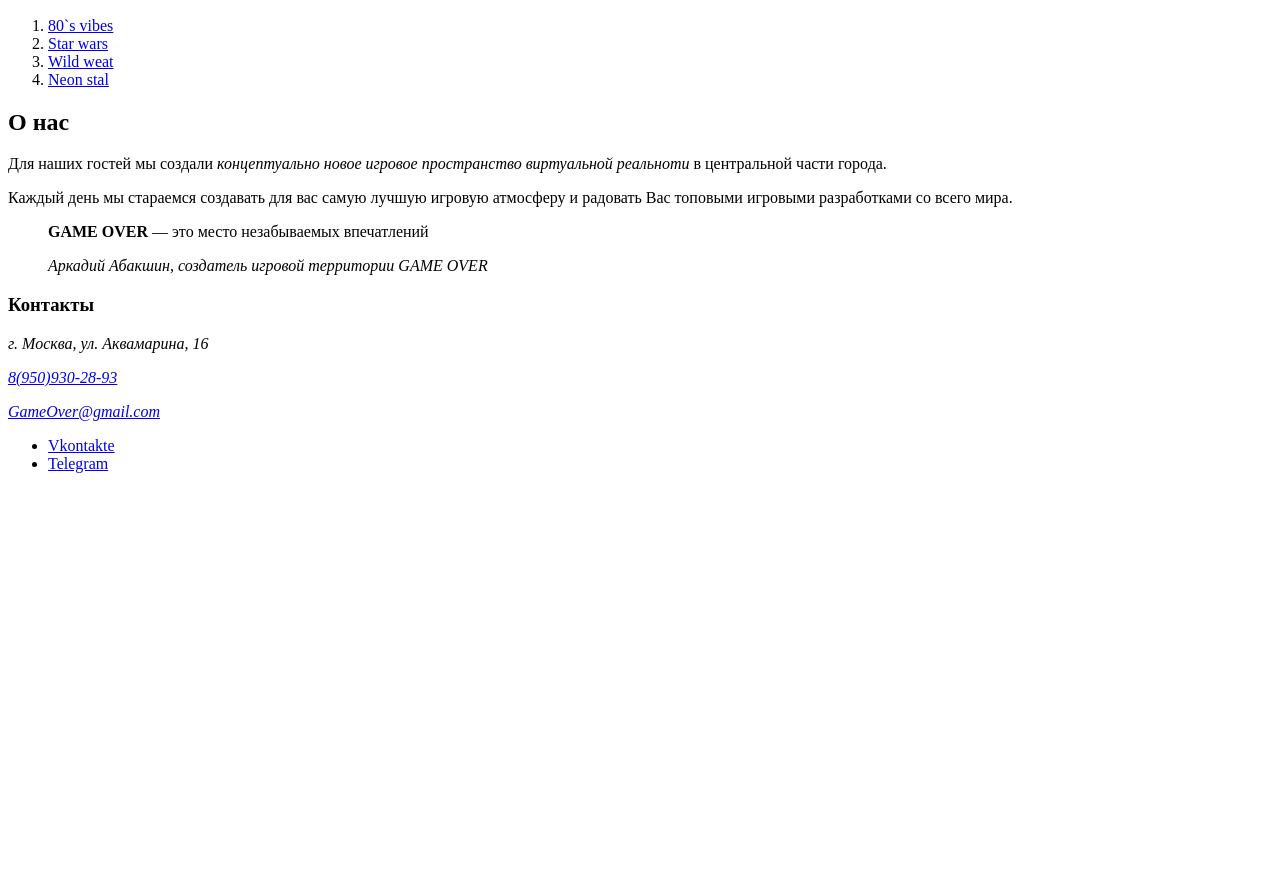
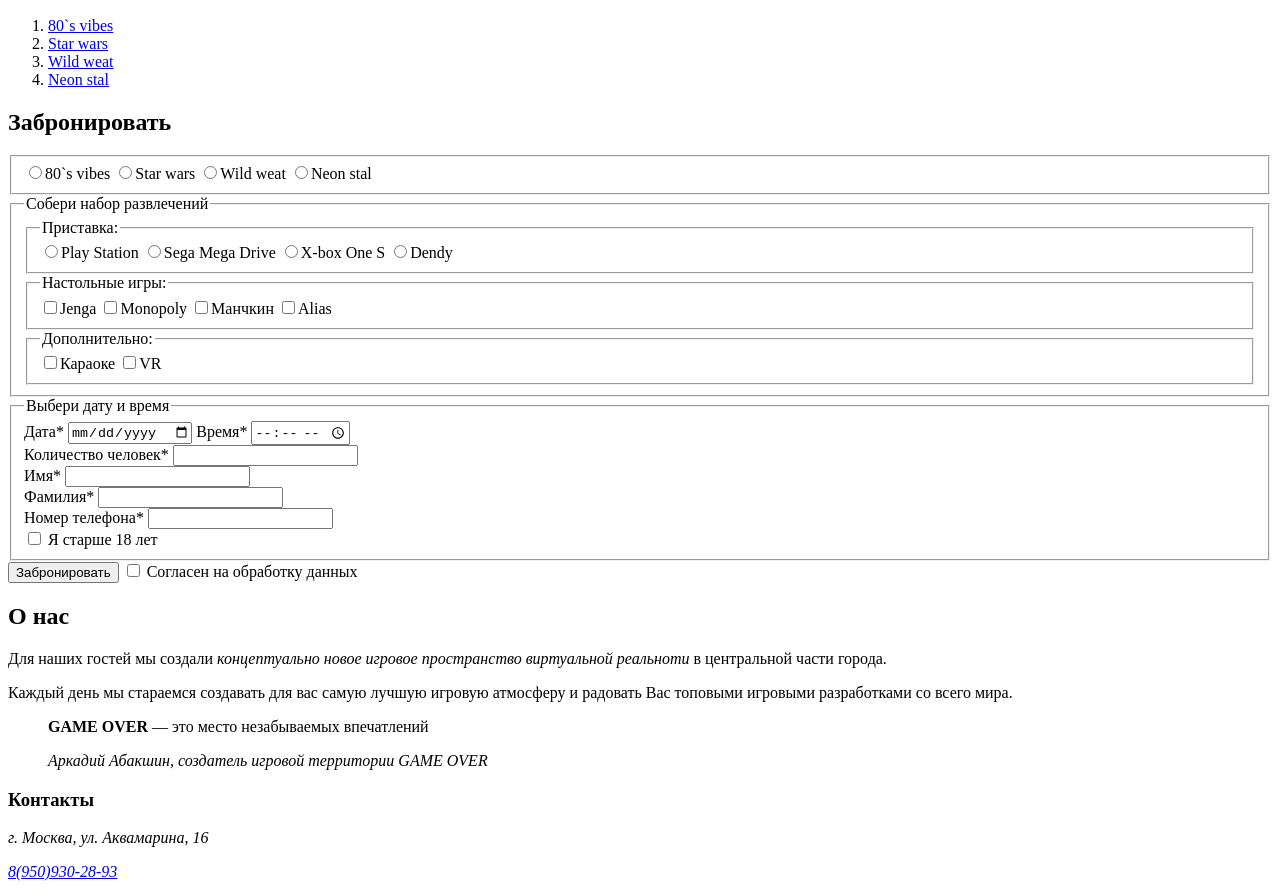
Before and after one commit to NikelKonstantin/GO, a plain HTML site: page index.html in a window 1280 px wide. Shown: the part 1915-2809 px from the top of the page. Before the commit the page ends 2404 px from the top, so only its background shows below. Drawn offline with Linux system fonts and the light colour scheme.

Commit message:
модуль 1 урок 5

```diff
--- a/index.html
+++ b/index.html
@@ -26,7 +26,7 @@
                 <ul>
                     <li><a href="#halls">Залы</a></li>
                     <li><a href="#aboutus">О нас</a></li>
-                    <li><a href="">Бронь</a></li>
+                    <li><a href="#booking">Бронь</a></li>
                     <li><a href="">Отзывы</a></li>
                     <li><a href="#contacts">Контакты</a></li>
                 </ul>
@@ -93,6 +93,84 @@
                     <a href="neonstal.html">Neon stal</a>
                 </li>
                 </ol>
+
+                <h2>Забронировать</h2>
+              <form id="booking" action="https://jsonplaceholder.typicode.com/posts"
+              method="POST">
+                <fieldset>
+                  <label><input type="radio" name="breakfast" value="80`s vibes">80`s vibes</label>
+                  <label><input type="radio" name="breakfast" value="Star wars">Star wars</label>
+                  <label><input type="radio" name="breakfast" value="Wild weat">Wild weat</label>
+                  <label><input type="radio" name="breakfast" value="Neon stal">Neon stal</label>
+                </fieldset>
+
+                <fieldset>
+                <legend>Собери набор развлечений</legend>
+                  <fieldset>
+                    <legend>Приставка:</legend>
+                      <label><input type="radio" name="Prefix" value="Play Station">Play Station</label>
+                      <label><input type="radio" name="Prefix" value="Sega Mega Drive">Sega Mega Drive</label>
+                      <label><input type="radio" name="Prefix" value="X-box One S">X-box One S</label>
+                      <label><input type="radio" name="Prefix" value="Dendy">Dendy</label>
+                  </fieldset>
+
+                  <fieldset>
+                    <legend>Настольные игры:</legend>
+                      <label><input type="checkbox" name="board game" value="Jenga">Jenga</label>
+                      <label><input type="checkbox" name="board game" value="Monopoly">Monopoly</label>
+                      <label><input type="checkbox" name="board game" value="Munchkin">Манчкин</label>
+                      <label><input type="checkbox" name="board game" value="Alias">Alias</label>
+                  </fieldset>
+
+                  <fieldset>
+                    <legend>Дополнительно:</legend>
+                    <label><input type="checkbox" name="additionally" value="karaoke">Караоке</label>
+                    <label><input type="checkbox" name="additionally" value="VR">VR</label>
+                  </fieldset>
+                </fieldset>
+
+                <fieldset>
+                  <legend>Выбери дату и время</legend>
+                    <label>
+                    Дата*
+                      <input type="date" name="Data" required>
+                    </label>
+                    <label>
+                    Время*
+                      <input type="time" name="Time" required>
+                    </label>
+                    <br>
+                    <label>
+                    Количество человек*
+                      <input type="number" name="number of people" required>
+                    </label>
+                    <br>
+                    <label>
+                    Имя*
+                      <input type="text" name="name" required>
+                    </label>
+                    <br>
+                    <label>
+                    Фамилия*
+                      <input type="text" name="surname" required>
+                    </label>
+                    <br>
+                    <label>
+                    Номер телефона*
+                      <input type="tel" name="Phone" required>
+                    </label>
+                    <br>
+                    <label><input type="checkbox" name="Age" value="I am over 18 years old">
+                    Я старше 18 лет
+                    </label>
+                </fieldset>
+
+                  <button type="submit">Забронировать</button>
+                  <label><input type="checkbox" name="processing" value="I agree to data processing" required>
+                  Согласен на обработку данных
+                  </label>
+              </form>
+
             </div>
             <div id="aboutus">
                 <h2>О нас</h2>
```
Also changed, not shown: icons/icon.svg (deleted).
